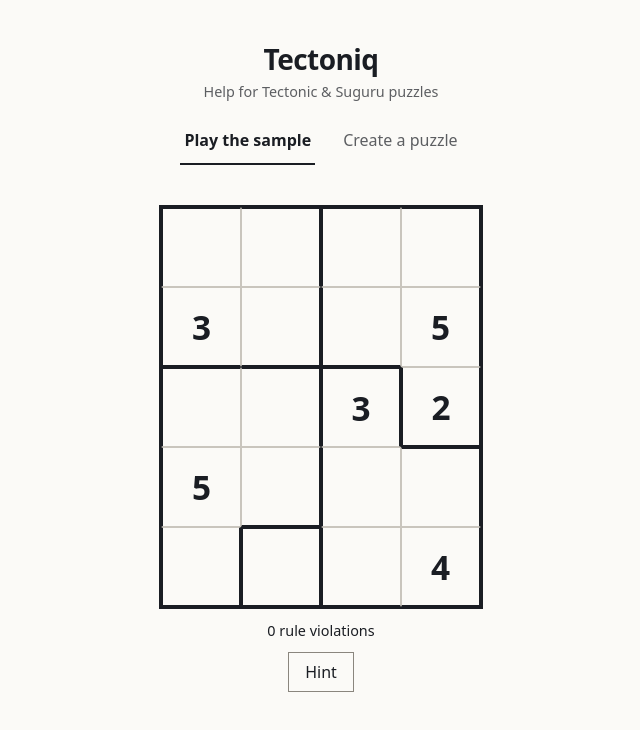
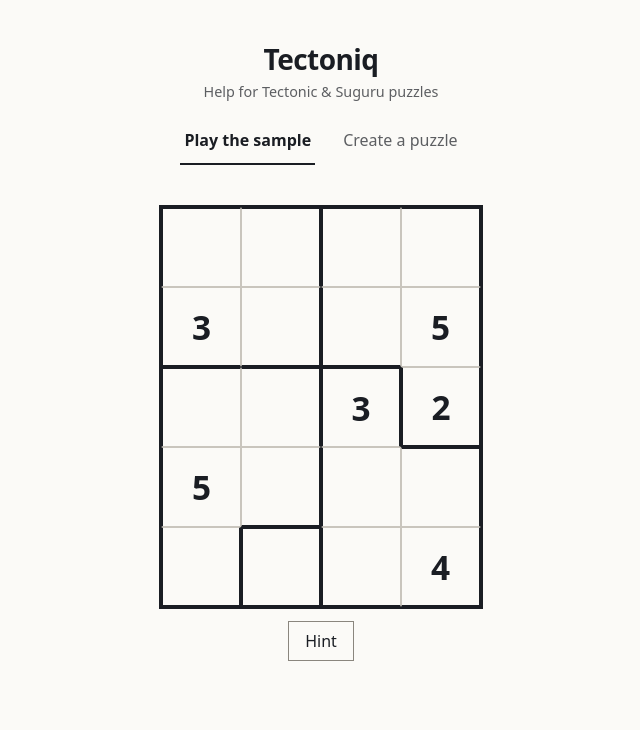
Before and after one commit to arnestaphorsius/tectoniq, a Vue app: page / in a window 1280 px wide. Shown: the top 730 px of the page, without its empty margins (319-959 px from the left). Built offline with nearby package versions, Linux system fonts and the light colour scheme.

Commit message:
feat: drop the rule violation count from the play screen
The red marks on the grid already say where a rule is broken, and the
count added nothing a player could act on.

```diff
--- a/src/App.vue
+++ b/src/App.vue
@@ -90,10 +90,6 @@
         @entry="onEntry"
       />
 
-      <p class="status" data-testid="violation-count">
-        {{ violations.length }} rule {{ violations.length === 1 ? 'violation' : 'violations' }}
-      </p>
-
       <HintPanel
         :view="hint"
         :solved="solved"
@@ -184,7 +180,7 @@
   font-weight: 600;
 }
 
-/* The count is what the grid currently says, so it is held close to it. */
+/* The hint panel acts on the grid, so it is held close to it. */
 .work {
   width: 100%;
   display: grid;
@@ -192,9 +188,4 @@
   justify-items: center;
   gap: var(--space-sm);
 }
-
-.status {
-  margin: 0;
-  font-size: 0.9rem;
-}
 </style>
```
Also changed, not shown: 2 other files (tests, documents, lock files or other folders).
